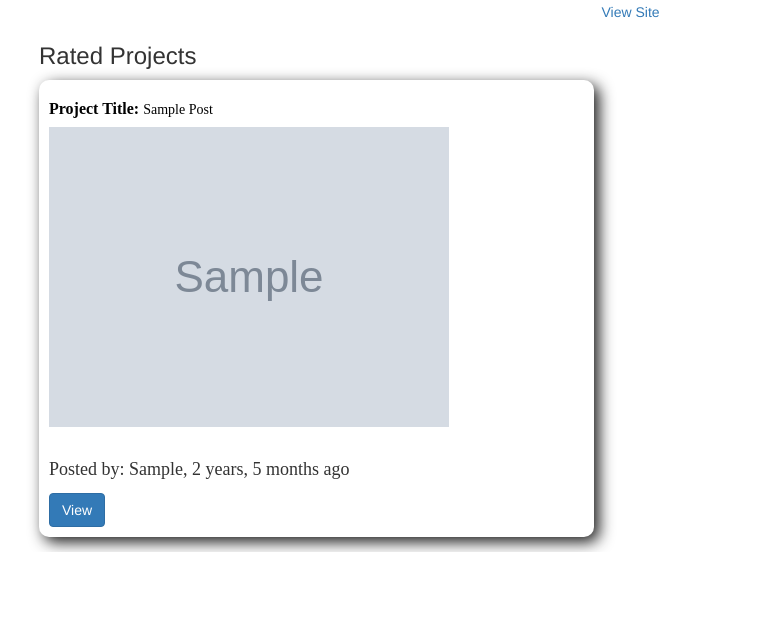
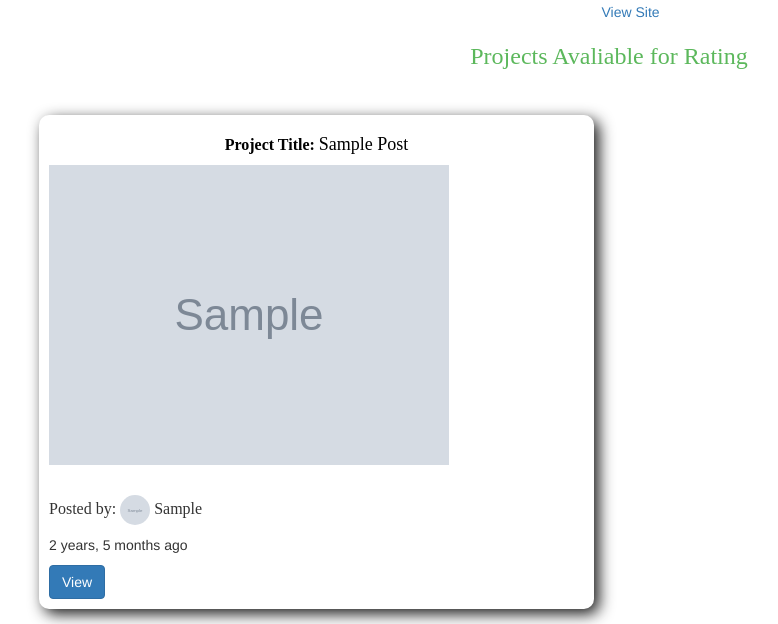
Before and after one commit to chanaiagwata/project-Rating, a Django app: page / in a window 1280 px wide. Shown: the part 573-1197 px from the top of the page, without its empty margins (31-809 px from the left). Before the commit the page ends 1125 px from the top, so only its background shows below. Run offline with Django 4.2, Linux system fonts and the light colour scheme; a user stored in the database is signed in; tables that the repository leaves empty hold one stand-in row (values such as "Sample post"); grey boxes marked "Sample" are stand-in pictures; some libraries are stand-ins or nearby versions.

Commit message:
feat:adds user avater to card

```diff
--- a/awardsapp/templates/index.html
+++ b/awardsapp/templates/index.html
@@ -50,7 +50,7 @@
     </div>
 </div>
 <div class="container">
-    <h3>Rated Projects</h3>
+    <h3 class="text-center" style="margin-bottom:45px; font-family:sans serif;color:#5CB85C;">Projects Avaliable for Rating</h3>
 
     {% if user.is_authenticated %}
     <!-- Modal -->
@@ -89,11 +89,12 @@
                     <div  style=""
                         <img class="card-img-top" src="{{post.pic.cdn_url}}"  width="200" height="200" alt="">
                     </div>
-                    <a href="{%url 'project' post.title %}"><h5 class="card-title"><Span style="font-size:16px;font-family:sans serif; font-weight:bold;color:black;">Project Title: </Span><span style="color:black; font-family:sans serif;">{{post.title|title}}</span></h5></a>
+                    <a href="{%url 'project' post.title %}"><h5 class="card-title text-center"><Span style="font-size:16px;font-family:sans serif; font-weight:bold;color:black;">Project Title: </Span><span style="color:black; font-family:sans serif;font-size:18px;">{{post.title|title}}</span></h5></a>
 
                     <p class="card-text"><img src="{{post.user.profile.profile_pic.url}}" class="nav-img mr-2" alt=""></p>
                     <br>
-                    <p style="font-family:sans serif;font-size:18px;">Posted by: {{post.user.username|title}}, {{post.posted_at|timesince}} ago</p>
+                    <p style="font-family:sans serif;font-size:16px;">Posted by: <img class="rounded-circle nav-img" src="{{ user.profile.profile_pic.url }}" alt="image" height="30" width="30" style="border-radius:50%;"> {{post.user.username|title}}</p>
+                    <p>{{post.posted_at|timesince}} ago</p>
                     <a href="{{post.url}}" class="btn btn-primary">View</a>
                 </div>
               </div>
```
